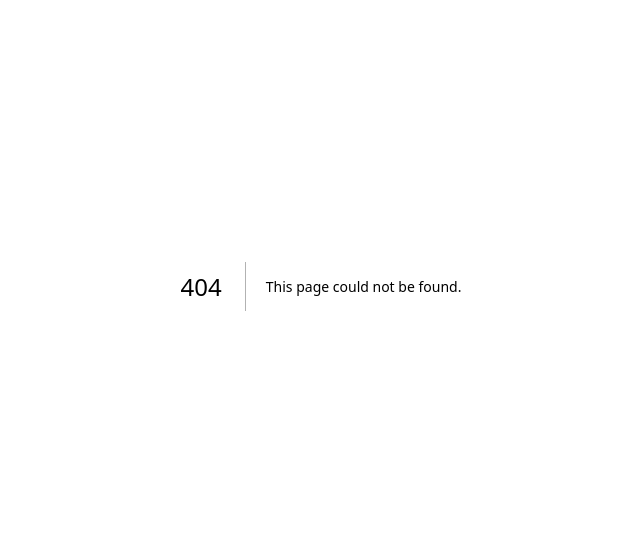
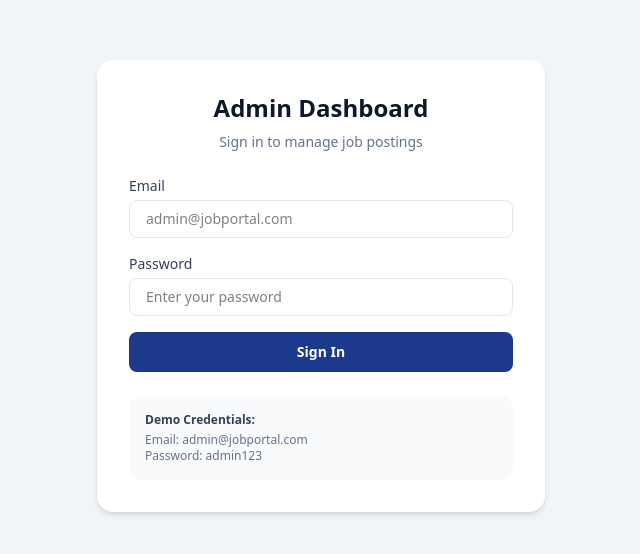
Before and after one commit to Abbos1309/G91-project, a Next.js app: page /login in a window 1280 px wide. Before the commit this address had no page. Shown: the part 114-668 px from the top of the page, without its empty margins (319-959 px from the left). Built offline with nearby package versions, Linux system fonts and the light colour scheme.

Commit message:
login sahifasi yaratildi va axios bilan ulandi

```diff
--- /dev/null
+++ b/app/login/page.tsx
@@ -0,0 +1,97 @@
+"use client";
+import { useState } from "react";
+import axios from "axios";
+import { useRouter } from "next/navigation";
+
+// Foydalanuvchi turi (TypeScript uchun)
+interface User {
+  email: string;
+  password: string;
+  role: string;
+}
+
+export default function LoginPage() {
+  const [email, setEmail] = useState("");
+  const [password, setPassword] = useState("");
+  const [error, setError] = useState("");
+  const [users, setUsers] = useState<User[]>([]);
+  const router = useRouter();
+
+  function handleSubmit() {
+    axios.get("http://localhost:5000/users").then((res) => {
+      const fetchedUsers: User[] = res.data;
+      setUsers(fetchedUsers);
+
+      const user = fetchedUsers.find(
+        (u) => u.email === email && u.password === password
+      );
+
+      if (user) {
+        router.push("/admin");
+      } else {
+        setError("Email yoki parol noto'g'ri!");
+      }
+    });
+  }
+
+  return (
+    <div className="min-h-screen flex items-center justify-center bg-slate-100">
+      <div className="bg-white p-8 rounded-2xl shadow-md w-full max-w-md">
+        <h2 className="text-2xl font-bold text-center text-slate-900 mb-2">
+          Admin Dashboard
+        </h2>
+        <p className="text-center text-slate-500 text-sm mb-6">
+          Sign in to manage job postings
+        </p>
+
+        {error && (
+          <div className="bg-red-100 text-red-600 text-sm px-4 py-3 rounded-lg mb-4">
+            {error}
+          </div>
+        )}
+
+        <div className="space-y-4">
+          <div>
+            <label className="block text-sm font-medium text-slate-700 mb-1">
+              Email
+            </label>
+            <input
+              type="email"
+              value={email}
+              onChange={(e) => setEmail(e.target.value)}
+              placeholder="admin@jobportal.com"
+              className="w-full border border-slate-200 rounded-lg px-4 py-2 text-sm focus:outline-none"
+            />
+          </div>
+
+          <div>
+            <label className="block text-sm font-medium text-slate-700 mb-1">
+              Password
+            </label>
+            <input
+              type="password"
+              value={password}
+              onChange={(e) => setPassword(e.target.value)}
+              placeholder="Enter your password"
+              className="w-full border border-slate-200 rounded-lg px-4 py-2 text-sm focus:outline-none"
+            />
+          </div>
+
+          <button
+            type="button"
+            onClick={handleSubmit}
+            className="w-full bg-blue-900 text-white py-2.5 rounded-lg font-semibold hover:bg-blue-800 transition text-sm"
+          >
+            Sign In
+          </button>
+        </div>
+
+        <div className="mt-6 bg-slate-50 p-4 rounded-xl text-xs text-slate-500">
+          <p className="font-semibold text-slate-700 mb-1">Demo Credentials:</p>
+          <p>Email: admin@jobportal.com</p>
+          <p>Password: admin123</p>
+        </div>
+      </div>
+    </div>
+  );
+}
```
